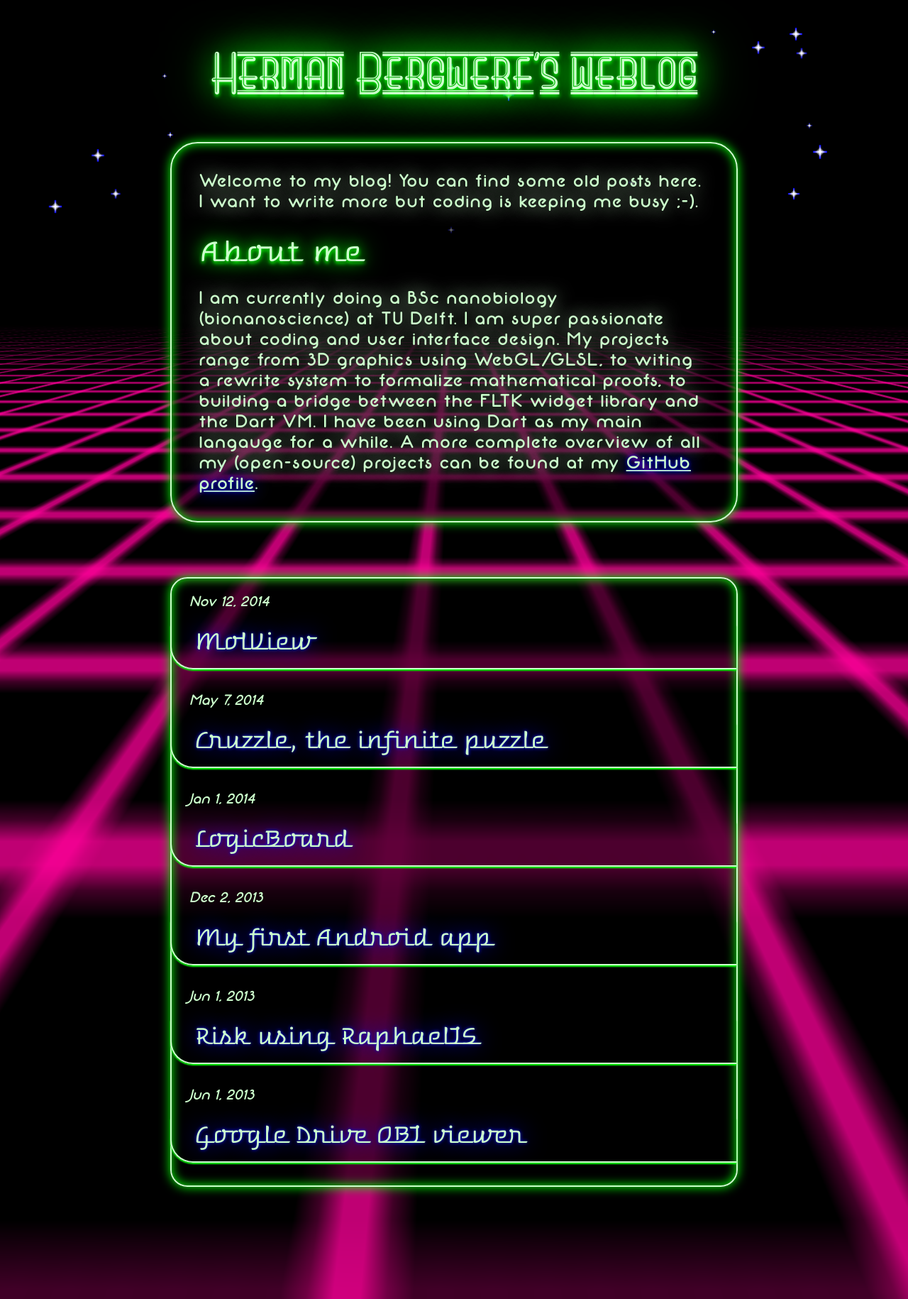
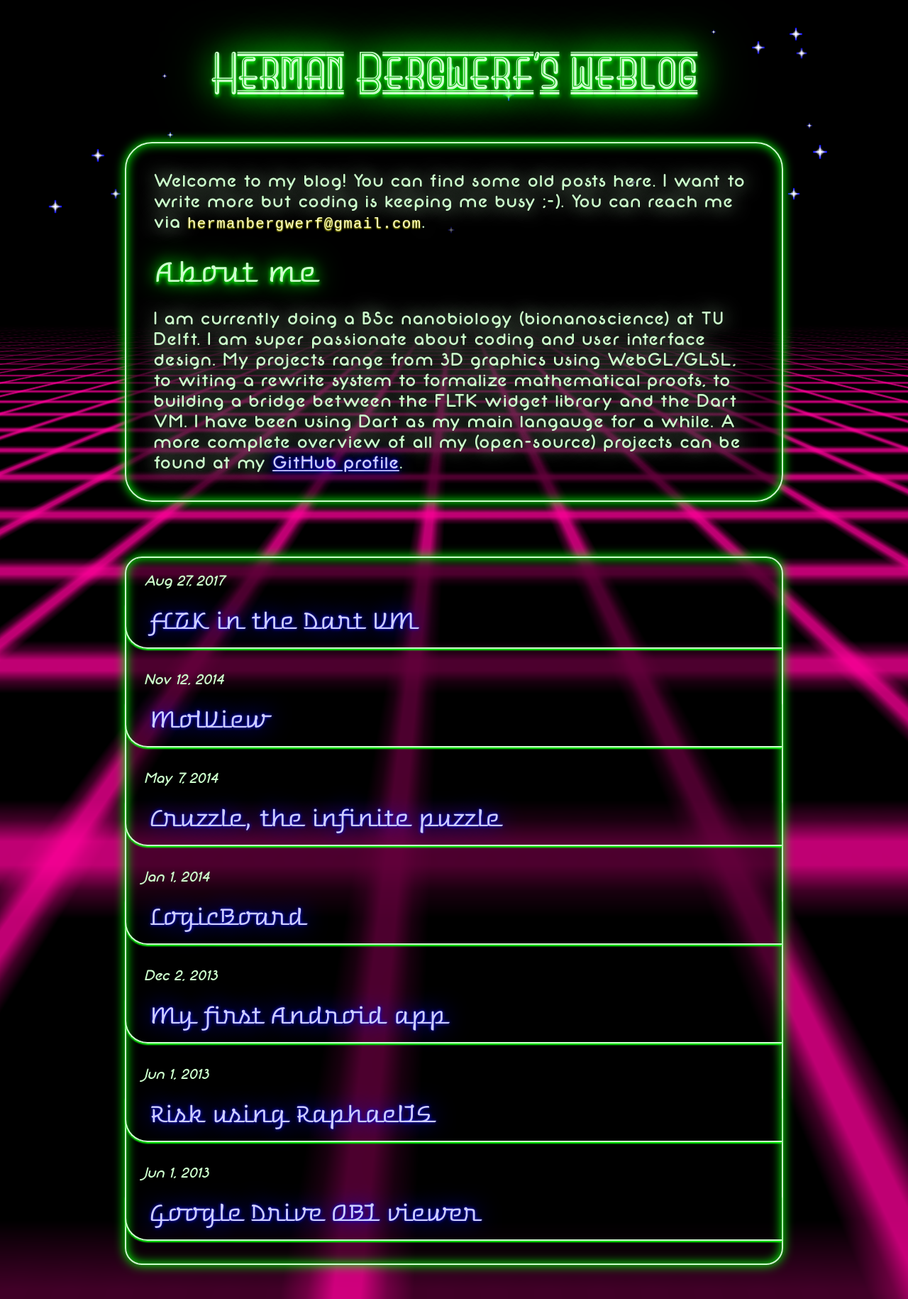
Before and after one commit to bergwerf/retro, a Jekyll site: the page built from index.md, in a window 1280 px wide. Shown: the whole page at 71% size. Built offline with Jekyll 4.4.1, drawn with Linux system fonts in a browser that asks for light colours.

Commit message:
Write post on FLTK-Dart (finally!)

```diff
--- a/_sass/colors.scss
+++ b/_sass/colors.scss
@@ -1,4 +1,9 @@
-$neon-pink: #f09;
+$neon-red: #f00;
+$neon-red-core: #fcc;
 $neon-green: #0f0;
 $neon-green-core: #cfc;
 $neon-blue: #00f;
+$neon-blue-core: #ccf;
+$neon-yellow: #ff0;
+$neon-yellow-core: #ffc;
+$neon-pink: #f09;
--- a/_sass/content.scss
+++ b/_sass/content.scss
@@ -1,7 +1,7 @@
 @import 'colors';
 
 .content {
-  max-width: 50em;
+  max-width: 58em;
   margin: 0 auto;
 }
 
@@ -39,7 +39,7 @@ h1, h2 {
 }
 
 a {
-  color: $neon-green-core;
+  color: $neon-blue-core;
   text-shadow: 0 0 5px $neon-blue, 0 0 1em $neon-blue;
   transition: color .1s ease, text-shadow .1s ease;
 
@@ -107,9 +107,35 @@ a {
 .post-box {
   font-size: 1.3em;
   line-height: 1.6em;
+  background: linear-gradient(transparent 10em, #000 15em);
+
+  & h2 {
+    margin-top: 1.5em;
+    color: $neon-red-core;
+    text-shadow: 0 0 5px $neon-red, 0 0 1em $neon-red;
+  }
 }
 
 .home-link {
   margin-top: 0.4em;
   display: block;
 }
+
+pre {
+  overflow: auto;
+  padding: 1em 1.3em;
+
+  border-radius: 1em;
+  border: 1px solid $neon-yellow-core;
+  box-shadow: 0 0 8px $neon-yellow, inset 0 0 8px $neon-yellow;
+  color: $neon-yellow-core;
+
+  & .c1 {
+    opacity: .4;
+  }
+}
+
+code.highlighter-rouge {
+  color: $neon-yellow-core;
+  text-shadow: 0 1px 2px $neon-yellow;
+}
--- a/index.md
+++ b/index.md
@@ -3,7 +3,7 @@ layout: home
 title: Herman Bergwerf's weblog
 ---
 Welcome to my blog! You can find some old posts here. I want to write more but
-coding is keeping me busy ;-).
+coding is keeping me busy ;-). You can reach me via `hermanbergwerf@gmail.com`.
 
 ## About me
 I am currently doing a BSc nanobiology (bionanoscience) at TU Delft. I am super
```
Also changed, not shown: _posts/2017-08-27-fltk-in-the-dart-vm.md (added, +315 -0 lines).
